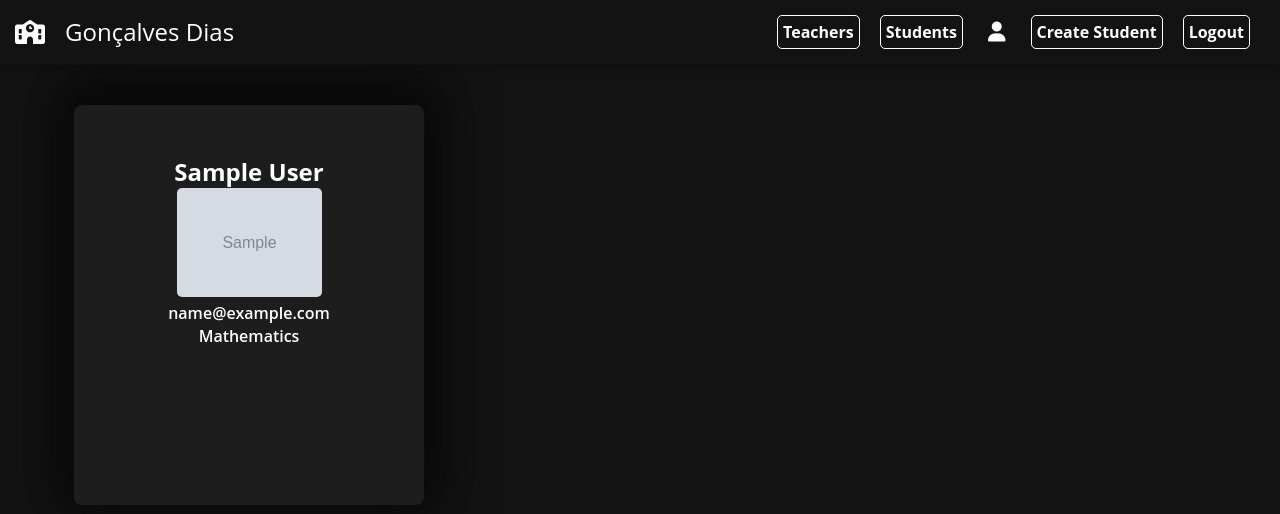
After one commit to gattini0928/Django-School-CRUD, a Django app: page /teachers/ in a window 1280 px wide. The commit adds this page. Shown: the top 514 px of the page. Run offline with Django 5.2, Linux system fonts and the light colour scheme; a user stored in the database is signed in; tables that the repository leaves empty hold one stand-in row (values such as "Sample post"); grey boxes marked "Sample" are stand-in pictures.

Commit message:
add teachers view page

```diff
--- /dev/null
+++ b/api/static/css/teachers.css
@@ -0,0 +1,11 @@
+.container-cards {
+    display: grid;
+    grid-template-columns: repeat(auto-fill, minmax(300px, 1fr));
+    gap: 2rem;
+    justify-content: center;
+    align-items: start;
+    margin: 0 auto;
+    padding: 1rem;
+    width: 90%;
+    max-width: 1200px;
+}
--- a/api/templates/navbar.html
+++ b/api/templates/navbar.html
@@ -2,6 +2,7 @@
         <a href="{% url 'index' %}" id="brand"><i class="fa-solid fa-school"></i>Gonçalves Dias</a>
         <div class="container-nav-links light-bg dark-bg" id="container-navbar-links">
             {% if request.user.is_authenticated %}
+            <a id="nav-link" href="{% url 'teachers' %}">Teachers</a>
             <a id="nav-link" href="{% url 'students_perfil' %}">Students</a>
             <a class="perfil" href="{% url 'teacher_perfil' %}"><i class="fa-solid fa-user"></i></a>
             <a id='nav-link' href="{% url 'create_student' %}">Create Student</a>
--- /dev/null
+++ b/api/templates/teachers.html
@@ -0,0 +1,28 @@
+{% extends 'base.html' %}
+{% load static %}
+{% block title %}
+    Students
+{% endblock %}
+{% block css %}
+    <link rel="stylesheet" href="{% static 'css/cards.css' %}">
+    <link rel="stylesheet" href="{% static 'css/teachers.css' %}">
+{% endblock %}
+{% block content %}
+<div class="container-cards">
+{% for teacher in teachers %}
+<div class="container-card">
+<div class="card">
+    <h3>{{ teacher.name }}</h3>
+    {% if teacher.photo %}
+        <img src="{{ teacher.photo.url }}" alt="{{ teacher.name }}" class="student-photo">
+    {% else %}
+    <img src="{{ teacher.get_photo_url }}" alt="teacher perfil picture">
+    {% endif %}
+    <p>{{teacher.email}}</p>
+    <p>{{teacher.school_subject}}</p>
+</div>
+</div>
+{% endfor %}
+</div>
+
+{% endblock %}
--- a/api/urls.py
+++ b/api/urls.py
@@ -3,7 +3,8 @@ from .views import *
 
 urlpatterns = [
     path('', index, name='index'),
-    path('exam-manager/<int:student_id>/<int:teacher_id>/', exam_manager, name='exam_manager'),
+    path('exam-manager/<int:student_id>/<int:teacher_id>/',
+         exam_manager, name='exam_manager'),
     path('create-account/', TeacherCreateAccountView.as_view(),
          name='create_account'),
     path('login/', TeacherLoginView.as_view(), name='login'),
@@ -11,6 +12,8 @@ urlpatterns = [
          name='teacher_perfil'),
     path('teacher-edit-perfil/', TeacherUpdateView.as_view(),
          name='teacher_edit_perfil'),
+    path('teachers/', TeacherPerfilViewList.as_view(),
+         name='teachers'),
     path('delete-teacher/<int:id>/',
          delete_teacher, name='delete_teacher'),
 
--- a/api/views.py
+++ b/api/views.py
@@ -224,6 +224,12 @@ class StudentsPerfilView(LoginRequiredMixin, ListView):
     context_object_name = "students"
 
 
+class TeacherPerfilViewList(LoginRequiredMixin, ListView):
+    model = Teacher
+    template_name = 'teachers.html'
+    context_object_name = "teachers"
+
+
 class StudentGradeView(LoginRequiredMixin, DetailView):
     model = Student
     template_name = 'student_grades.html'
```
